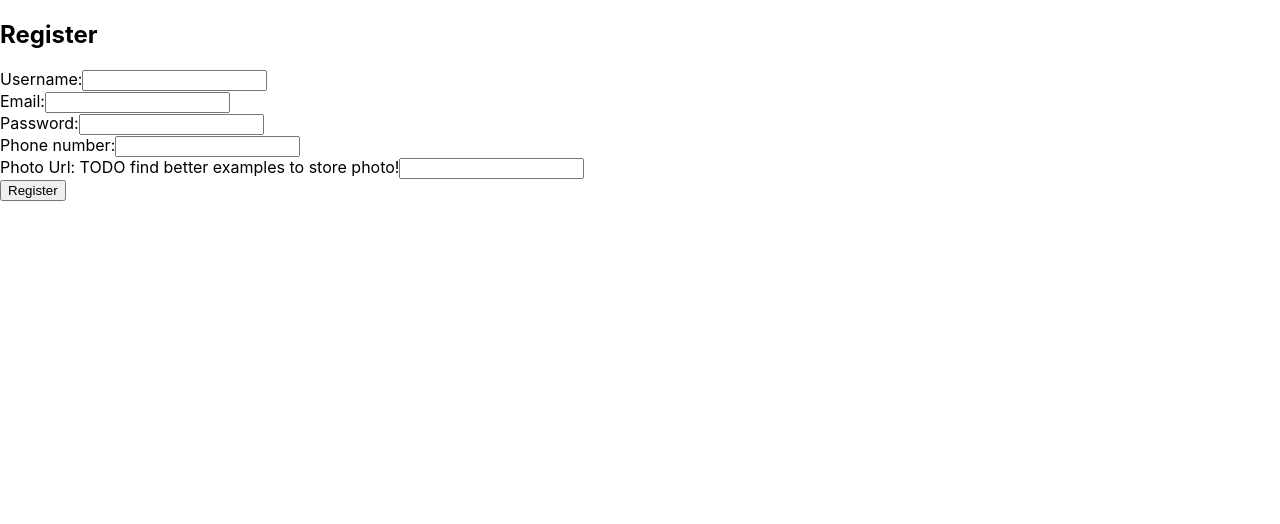
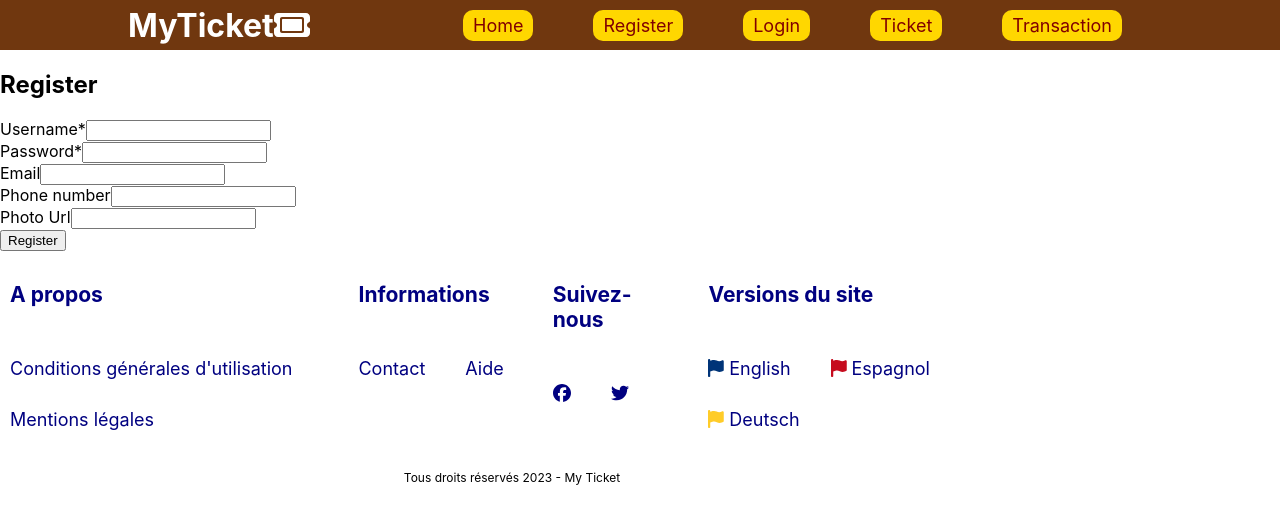
Before and after one commit to AJCSteeve/projet-fil-rouge-React, a React (Create React App) app: page /register in a window 1280 px wide. Shown: the top 524 px of the page. Built offline with nearby package versions, Linux system fonts and the light colour scheme.

Commit message:
merge fixed, register updated, Navbar & Footer calls displaced from Home to App.

```diff
--- a/src/App.js
+++ b/src/App.js
@@ -15,11 +15,13 @@ import CheckSellingHistory from "./components/transaction/CheckSellingHistory";
 import CheckPurchaseHistory from "./components/transaction/CheckPurchaseHistory";
 import Home from "./pages/home/Home";
 import List from "./pages/list/List";
+import Navbar from "./components/navbar/Navbar";
 
 
 function App() {
     return (
         <div className="App">
+            <Navbar />
             <div className='my-custom-bg'>
                     <Routes>
                         {/* Routes about user account :
@@ -49,6 +51,7 @@ function App() {
                 {/*fixme the background image isn't displayed, while the picture URL is right.*/}
                 <div className='bg-image p-5 text-center shadow-1-strong rounded mb-5 text-light'></div>
             </div>
+            <Footer />
         </div>
     );
 }
--- a/src/pages/crud/Register.js
+++ b/src/pages/crud/Register.js
@@ -1,4 +1,149 @@
 import React, { useState } from 'react';
+// import 'bootstrap/dist/css/bootstrap.css';
+function Register() {
+    const [username, setUsername] = useState('');
+    const [password, setPassword] = useState('');
+    const [email, setEmail] = useState('');
+    // TODO : set phoneNumber & photoUrl to optional
+    const [phoneNumber, setPhoneNumber] = useState('');
+    const [photoUrl, setPhotoUrl] = useState('');
+
+    // Validation state
+    const [usernameError, setUsernameError] = useState('');
+    const [emailError, setEmailError] = useState('');
+    const [phoneNumberError, setPhoneNumberError] = useState('');
+
+    // TODO : REFACTOR into separated component to reduce size of Register component
+    // Validate values transmitted via form submission
+    const handleSubmit = (submitClicked) => {
+        submitClicked.preventDefault();
+
+        // Reset previous validation errors
+        setUsernameError('');
+        setEmailError('');
+        setPhoneNumberError('');
+
+        // default : isValid true, then verifications are performed to check their validity
+        // before creation of the new user.
+        // NOTE : we check the username availability last because this check is more costful as we have to
+        // send a request to the database
+        let isValid = true;
+        // NOTE : email pattern checked via regex, but something like 'test@email.adress' is considered as a
+        // potentially valid mail.
+        const emailPattern = /^[A-Z0-9._%+-]+@[A-Z0-9.-]+\.[A-Z]{2,}$/i;
+        // phone number checked via regex (note : doesn't include international format : +33 etc.)
+        const phoneNumberPattern = /^[0-9]{10}$/;
+
+        if (!emailPattern.test(email)) {         // Check if email is a valid format
+            setEmailError('Invalid email format');
+            isValid = false;
+        } else if (phoneNumber.trim() !== '' && !phoneNumberPattern.test(phoneNumber)) {
+            // fixme : cette vérification est ignorée pour l'instant
+            setPhoneNumberError('Invalid phone number format');
+            isValid = false;
+        }/* else if(){
+                // TODO CHECK username availability : username isn't already in the database
+            }*/
+
+        if (isValid) {
+            // userData : content of the JSON which is sent to the server
+            // TODO : REFACTOR into separated component to reduce size of Register component
+            const userData = {
+                username,
+                email,
+                password,
+                phoneNumber,
+                photoUrl,
+            };
+
+            // Send a POST request to your server endpoint
+            fetch('/api/register', {
+                method: 'POST',
+                headers: {
+                    'Content-Type': 'application/json',
+                },
+                body: JSON.stringify(userData),
+            })
+                .then((response) => {
+                    if (response.status === 200) {
+                        // Registration was successful
+                        // You can redirect or show a success message here
+                    } else if (response.status === 409) {
+                        // Username is not unique
+                        setUsernameError('Username is not available');
+                    } else {
+                        // Handle other error cases
+                        console.error('Registration failed with status:', response.status);
+                        // You can display an error message to the user if needed
+                    }
+                })
+                .catch((error) => {
+                    console.error('Registration failed:', error);
+                    // Handle network errors or other issues here
+                    // You can display an error message to the user if needed
+                });
+        }
+    };
+
+    return (
+        <div>
+            <h2>Register</h2>
+            <form onSubmit={handleSubmit}>
+                <div>
+                    <label className="form-label">Username<text className='text-danger'>*</text></label>
+                    <input
+                        type="text"
+                        value={username}
+                        onChange={(submitClicked) => setUsername(submitClicked.target.value)}
+                        required
+                    />
+                </div>
+                <div>
+                    <label>Password<text className='text-danger'>*</text></label>
+                    <input
+                        type="password"
+                        value={password}
+                        onChange={(submitClicked) => setPassword(submitClicked.target.value)}
+                        required
+                    />
+                </div>
+                <div>
+                    <label>Email</label>
+                    <input
+                        type="email"
+                        value={email}
+                        onChange={(submitClicked) => setEmail(submitClicked.target.value)}
+                        required
+                    />
+                </div>
+                <div>
+                    <label>Phone number</label>
+                    <input
+                        type="phoneNumber"
+                        value={phoneNumber}
+                        onChange={(submitClicked) => setPhoneNumber(submitClicked.target.value)}
+                    />
+                </div>
+
+                <div>
+                    {/*TODO find better examples to add a photo!*/}
+                    <label>Photo Url</label>
+                    <input
+                        type="photoUrl"
+                        value={photoUrl}
+                        onChange={(submitClicked) => setPhotoUrl(submitClicked.target.value)}
+                    />
+                </div>
+                <button type="submit">Register</button>
+            </form>
+        </div>
+    );
+};
+export default Register;
+
+
+
+
 
 // function Register() {
 //
@@ -67,96 +212,96 @@ import React, { useState } from 'react';
 // }
 
 
-function Register() {
-    const [username, setUsername] = useState('');
-    const [password, setPassword] = useState('');
-    const [email, setEmail] = useState('');
-    // TODO : set phoneNumber & photoUrl to optional
-    const [phoneNumber, setPhoneNumber] = useState('');
-    const [photoUrl, setPhotoUrl] = useState('');
-
-
-    // Handle form submission
-    const handleSubmit = (submitClicked) => {
-        submitClicked.preventDefault();
-
-        // Perform validation on user input here
-        // You can check if the fields are not empty and meet certain criteria
-
-        // TODO : after form validation, use fetch for HTTP request
-
-        // Example:
-        // fetch('/api/register', {
-        //   method: 'POST',
-        //   headers: {
-        //     'Content-Type': 'application/json',
-        //   },
-        //   body: JSON.stringify({ username, email, password }),
-        // })
-        //   .then((response) => response.json())
-        //   .then((data) => {
-        //     console.log('Registration successful', data);
-        //   })
-        //   .catch((error) => {
-        //     console.error('Registration failed', error);
-        //   });
-    };
-
-    return (
-        <div>
-            <h2>Register</h2>
-
-
-
-
-            <form onSubmit={handleSubmit}>
-                <div>
-                    <label className="form-label">Username:</label>
-                    <input
-                        type="text"
-                        value={username}
-                        onChange={(submitClicked) => setUsername(submitClicked.target.value)}
-                        required
-                    />
-                </div>
-                <div>
-                    <label>Email:</label>
-                    <input
-                        type="email"
-                        value={email}
-                        onChange={(submitClicked) => setEmail(submitClicked.target.value)}
-                        required
-                    />
-                </div>
-                <div>
-                    <label>Password:</label>
-                    <input
-                        type="password"
-                        value={password}
-                        onChange={(submitClicked) => setPassword(submitClicked.target.value)}
-                        required
-                    />
-                </div>
-                <div>
-                    <label>Phone number:</label>
-                    <input
-                        type="photoUrl"
-                        value={photoUrl}
-                        onChange={(submitClicked) => setPhotoUrl(submitClicked.target.value)}
-                    />
-                </div>
-
-                <div>
-                    <label>Photo Url: TODO find better examples to store photo!</label>
-                    <input
-                        type="photoUrl"
-                        value={photoUrl}
-                        onChange={(submitClicked) => setPhotoUrl(submitClicked.target.value)}
-                    />
-                </div>
-                <button type="submit">Register</button>
-            </form>
-        </div>
-    );
-};
-export default Register;
+// function Register() {
+//     const [username, setUsername] = useState('');
+//     const [password, setPassword] = useState('');
+//     const [email, setEmail] = useState('');
+//     // TODO : set phoneNumber & photoUrl to optional
+//     const [phoneNumber, setPhoneNumber] = useState('');
+//     const [photoUrl, setPhotoUrl] = useState('');
+//
+//
+//     // Handle form submission
+//     const handleSubmit = (submitClicked) => {
+//         submitClicked.preventDefault();
+//
+//         // Perform validation on user input here
+//         // You can check if the fields are not empty and meet certain criteria
+//
+//         // TODO : after form validation, use fetch for HTTP request
+//
+//         // Example:
+//         // fetch('/api/register', {
+//         //   method: 'POST',
+//         //   headers: {
+//         //     'Content-Type': 'application/json',
+//         //   },
+//         //   body: JSON.stringify({ username, email, password }),
+//         // })
+//         //   .then((response) => response.json())
+//         //   .then((data) => {
+//         //     console.log('Registration successful', data);
+//         //   })
+//         //   .catch((error) => {
+//         //     console.error('Registration failed', error);
+//         //   });
+//     };
+//
+//     return (
+//         <div>
+//             <h2>Register</h2>
+//
+//
+//
+//
+//             <form onSubmit={handleSubmit}>
+//                 <div>
+//                     <label className="form-label">Username:</label>
+//                     <input
+//                         type="text"
+//                         value={username}
+//                         onChange={(submitClicked) => setUsername(submitClicked.target.value)}
+//                         required
+//                     />
+//                 </div>
+//                 <div>
+//                     <label>Email:</label>
+//                     <input
+//                         type="email"
+//                         value={email}
+//                         onChange={(submitClicked) => setEmail(submitClicked.target.value)}
+//                         required
+//                     />
+//                 </div>
+//                 <div>
+//                     <label>Password:</label>
+//                     <input
+//                         type="password"
+//                         value={password}
+//                         onChange={(submitClicked) => setPassword(submitClicked.target.value)}
+//                         required
+//                     />
+//                 </div>
+//                 <div>
+//                     <label>Phone number:</label>
+//                     <input
+//                         type="photoUrl"
+//                         value={photoUrl}
+//                         onChange={(submitClicked) => setPhotoUrl(submitClicked.target.value)}
+//                     />
+//                 </div>
+//
+//                 <div>
+//                     <label>Photo Url: TODO find better examples to store photo!</label>
+//                     <input
+//                         type="photoUrl"
+//                         value={photoUrl}
+//                         onChange={(submitClicked) => setPhotoUrl(submitClicked.target.value)}
+//                     />
+//                 </div>
+//                 <button type="submit">Register</button>
+//             </form>
+//         </div>
+//     );
+// };
+// export default Register;
--- a/src/pages/home/Home.jsx
+++ b/src/pages/home/Home.jsx
@@ -9,12 +9,10 @@ import Footer from "../../components/footer/Footer";
 const Home = () => {
     return (
         <div>
-            <Navbar />
             <Header />
             <div className="homeContainer">
                 <Events />
                 <MailList />
-                <Footer />
             </div>
         </div>
     );
```
